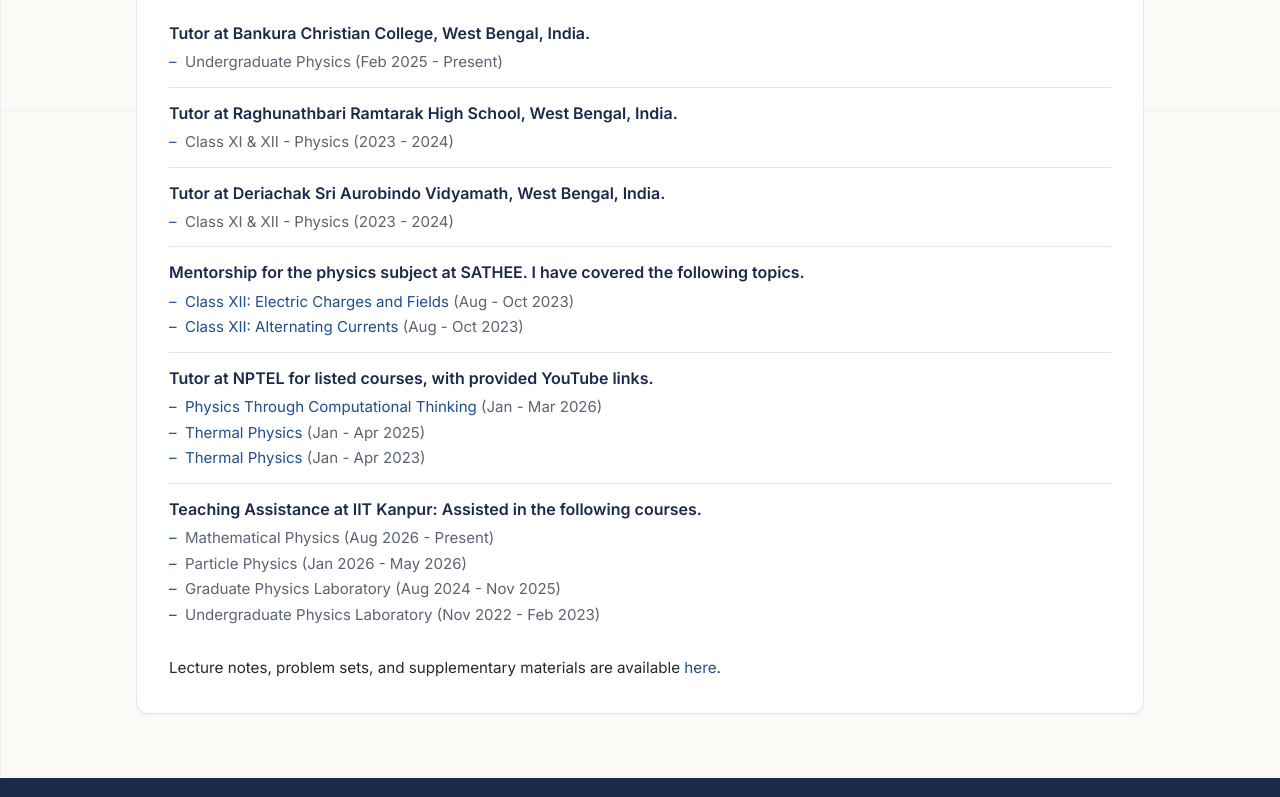
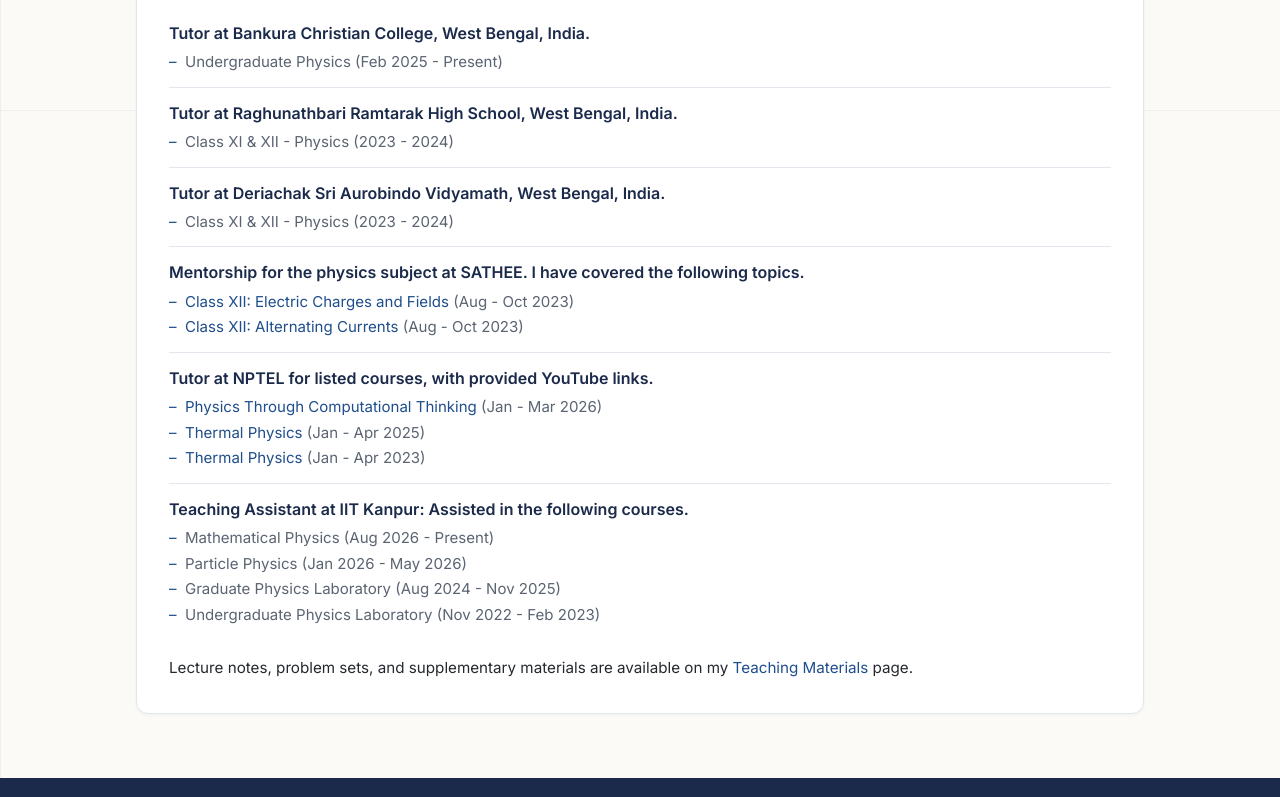
Before and after one commit to samantaphys/samantaphys.github.io, a plain HTML site: page index.html in a window 1280 px wide. Shown: the part 6290-7087 px from the top of the page. Drawn offline with nearby package versions, Linux system fonts and the light colour scheme.

Commit message:
Update index.html

```diff
--- a/index.html
+++ b/index.html
@@ -208,7 +208,7 @@
         </li>
       </ol>
 
-      <p class="pub-note">For a complete list of publication, please refer to my <a href="https://inspirehep.net/authors/2685933?ui-citation-summary=true">InSPIRE</a> or <a href="https://scholar.google.com/citations?user=ecA1228AAAAJ&amp;hl=en">Google Scholar</a> profile. (<em>Note: in hep-ph papers, authors are listed in alphabetical order.</em>)</p>
+      <p class="pub-note">For a complete list of publications, please refer to my <a href="https://inspirehep.net/authors/2685933?ui-citation-summary=true">InSPIRE</a> or <a href="https://scholar.google.com/citations?user=ecA1228AAAAJ&amp;hl=en">Google Scholar</a> profile. (<em>Note: in hep-ph papers, authors are listed in alphabetical order.</em>)</p>
     </section><!-- End Publications -->
 
 
@@ -276,7 +276,7 @@
           </ul>
         </li>
         <li>
-          <div class="teach-place">Teaching Assistance at IIT Kanpur: Assisted in the following courses.</div>
+          <div class="teach-place">Teaching Assistant at IIT Kanpur: Assisted in the following courses.</div>
           <ul>
             <li>Mathematical Physics (Aug 2026 - Present)</li>
             <li>Particle Physics (Jan 2026 - May 2026)</li>
@@ -285,7 +285,7 @@
           </ul>
         </li>
       </ul>
-      <p class="teach-note">Lecture notes, problem sets, and supplementary materials are available <a href="">here</a>.</p>
+      <p class="teach-note">Lecture notes, problem sets, and supplementary materials are available on my <a href="teaching.html">Teaching Materials</a> page.</p>
     </section><!-- End Teaching -->
 
   </main><!-- End Main Content -->
```
